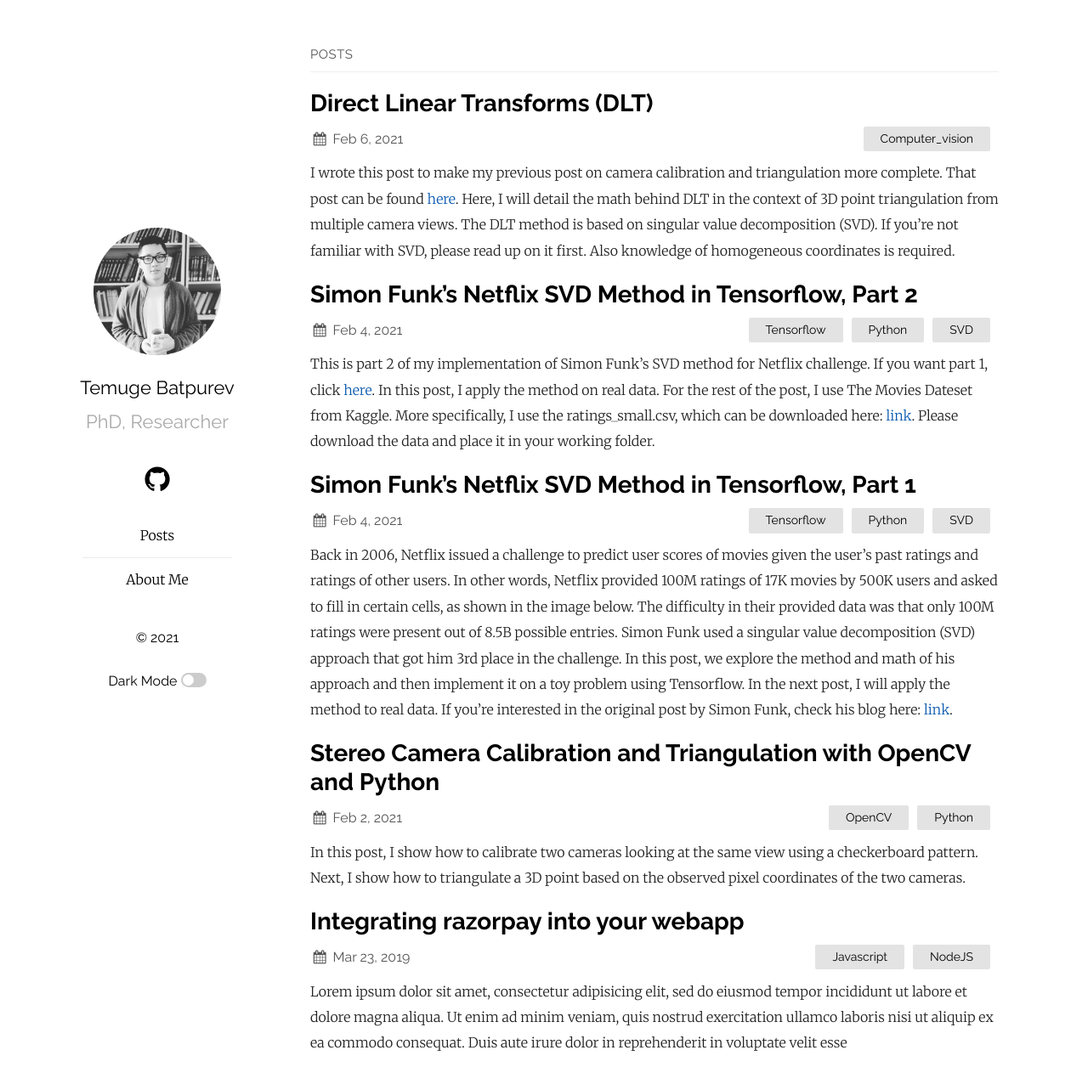
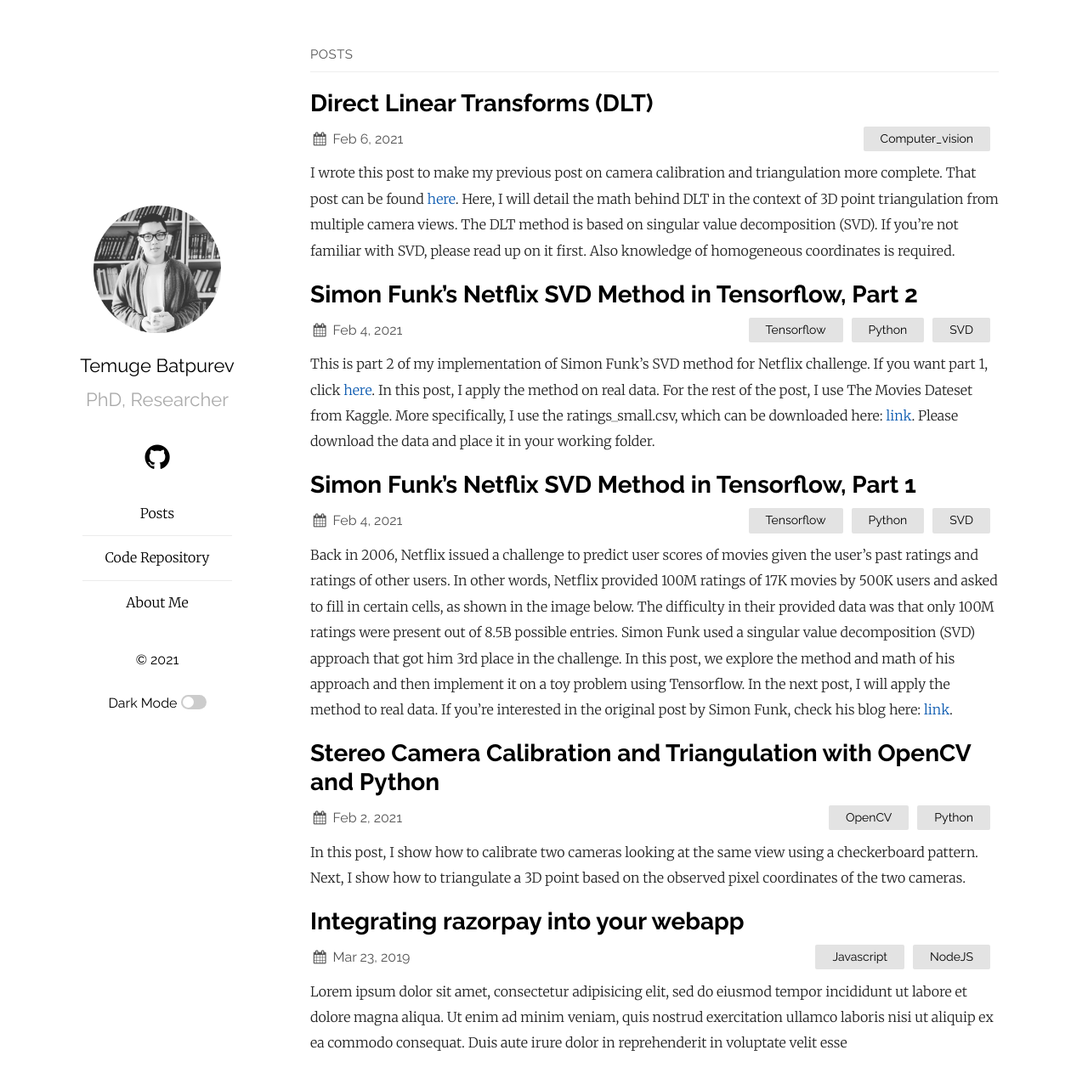
Before and after one commit to TemugeB/temugeb.github.io, a Jekyll site: the page built from index.md, in a window 1280 px wide and 1288 px high. Shown: the top 1276 px of the window at 85% size. Built offline with Jekyll 4.4.1, drawn with Linux system fonts in a browser that asks for light colours.

Commit message:
Update _config.yml

```diff
--- a/_config.yml
+++ b/_config.yml
@@ -42,6 +42,8 @@ plainwhite:
   navigation:
     - title: Posts
       url: "/index"
+    - title: Code Repository
+      url: "/repository"
     - title: About Me
       url: "/about"
 
```
